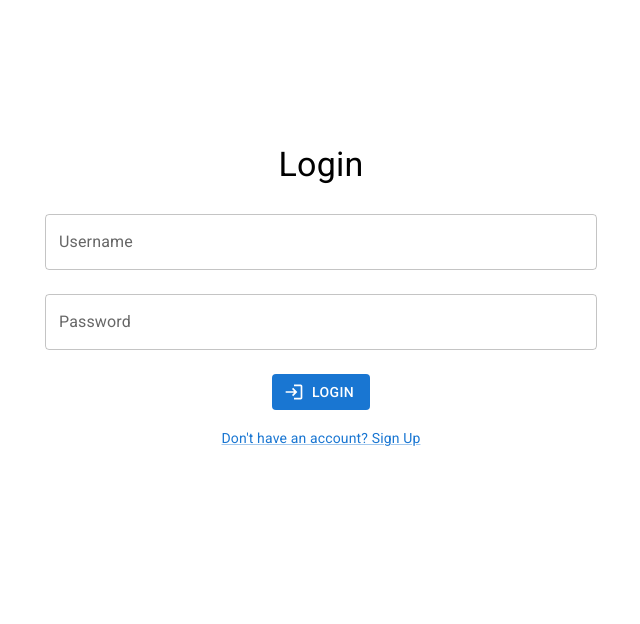
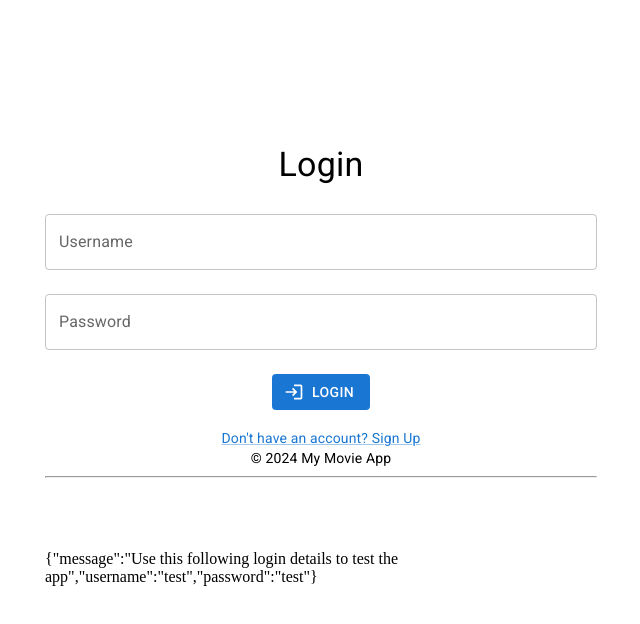
Before and after one commit to Gideon877/movie-list-app, a React (Vite) app: page /login in a window 1280 px wide. Shown: the top 624 px of the page, without its empty margins (319-959 px from the left). Built offline with nearby package versions, Linux system fonts and the light colour scheme; no server answers.

Commit message:
added test user

```diff
--- a/src/App.tsx
+++ b/src/App.tsx
@@ -18,7 +18,7 @@ const App: React.FC = () => {
     useEffect(() => {
         if (!verifyToken()) {
             logout();
-            alert('Session expired. Please log in again.');
+            // alert('Session expired. Please log in again.');
         }
     }, [logout, verifyToken]);
 
--- a/src/components/auth/Login.tsx
+++ b/src/components/auth/Login.tsx
@@ -1,5 +1,5 @@
 import React from 'react';
-import { Container, Box, Typography, TextField, Button, CircularProgress, Alert, ButtonGroup, Grid2, Link } from '@mui/material';
+import { Container, Box, Typography, TextField, Button, CircularProgress, Alert, ButtonGroup, Grid2, Link, Toolbar } from '@mui/material';
 import { LoginOutlined } from '@mui/icons-material';
 import { useAuthStore } from '../../store/useAuthStore';
 import { loginApi } from '../../api/authApi';
@@ -107,6 +107,27 @@ const Login: React.FC = () => {
                     </Link>
                 </Grid2>
             </Box>
+
+            <Box>
+                <Typography variant="body2" align="center" gutterBottom>
+                    &copy; {new Date().getFullYear()} My Movie App
+                </Typography>
+            </Box>
+
+            <hr />
+
+            <Toolbar />
+
+            {
+                JSON.stringify(
+                    {
+                        message: 'Use this following login details to test the app',
+                        username: 'test',
+                        password: 'test'
+                    }
+                )
+            }
+
         </Container>
     );
 };
--- a/src/components/auth/SignUp.tsx
+++ b/src/components/auth/SignUp.tsx
@@ -4,6 +4,7 @@ import { ExitToApp } from '@mui/icons-material';
 import { useSignUpStore } from '../../store/useAppStore';
 import { signupApi } from '../../api/authApi';
 import CustomSnackbar from '../CustomSnackbar';
+import { useAuthStore } from '../../store/useAuthStore';
 
 
 const SignUp: React.FC = () => {
@@ -25,6 +26,7 @@ const SignUp: React.FC = () => {
         username,
         password
     } = useSignUpStore();
+    const { logout } = useAuthStore();
     const showSnackbar = (message: string, type: 'success' | 'error' | 'info') => {
         console.log('showSnackbar called with message:', message, 'and type:', type);
 
@@ -48,6 +50,8 @@ const SignUp: React.FC = () => {
                         showSnackbar('Sign-up successful!', 'success');
                         setFirstName('');
                         setPassword(''); setUsername(''); setLastName('');
+                        logout();
+
                     }).catch((error) => {
                         console.log(error);
                         showSnackbar('An error occurred while signing up. Please try again.', 'error');
@@ -55,7 +59,7 @@ const SignUp: React.FC = () => {
                         setLoading(false);
                     })
 
-                alert('Sign-up successful!');
+                // alert('Sign-up successful!');
             } else {
                 setLoading(false);
                 showSnackbar('All fields are required.', 'error');
--- a/src/store/useAuthStore.tsx
+++ b/src/store/useAuthStore.tsx
@@ -19,6 +19,7 @@ export const useAuthStore = create<AuthContextType>()(
                     authenticated: false,
                     token: null,
                 });
+                localStorage.clear();
             },
             login: (id: string, token: string) => {
                 set({
```
